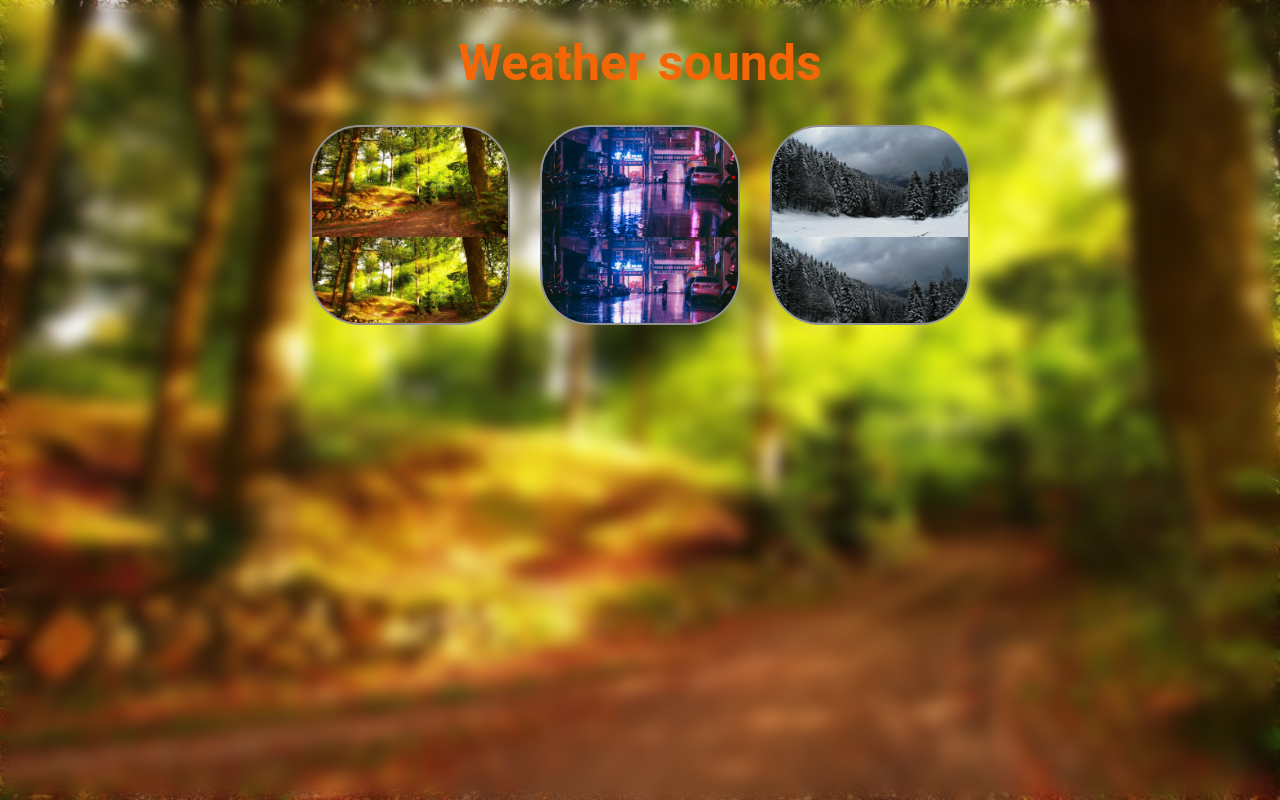
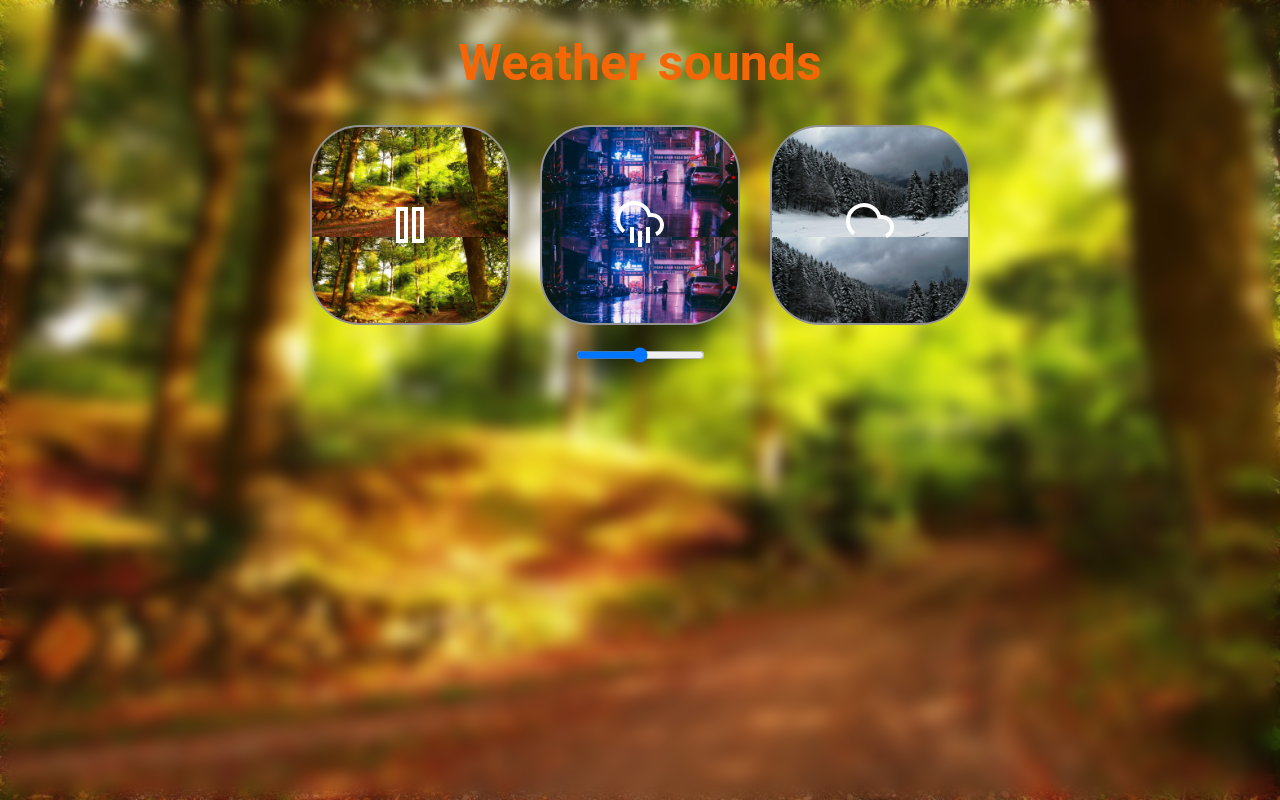
Before and after one commit to MelWttr/Weather-sounds, a website built with webpack: page public/index.html in a window 1280 px wide. Both pictures are taken after a click on the button 410 px from the left and 225 px from the top of the page. Built offline with nearby package versions, Linux system fonts and the light colour scheme.

Commit message:
feat: добавляет аудио и слайдер громкости
добавляет смену аудио и фона по нажатию кнопки
добавляет слайдер громкости

```diff
--- a/public/index.html
+++ b/public/index.html
@@ -4,13 +4,16 @@
 		<meta charset="UTF-8" />
 		<meta name="viewport" content="width=device-width, initial-scale=1.0" />
 		<title>Weather sounds</title>
+		<link rel="preload" href="./assets/img/winter-bg.jpg" as="image">
+		<link rel="preload" href="./assets/img/summer-bg.jpg" as="image">
+		<link rel="preload" href="./assets/img/rainy-bg.jpg" as="image">
 	</head>
-	<body>
+	<body class="summer">
 		<main class="main">
 			<h1 class="main-title">Weather sounds</h1>
 			<ul class="weather-list">
 				<li class="weather-item">
-					<button class="weather-button summer">
+					<button class="weather-button summer" data-id="summer" type="button">
                         <svg class="play summer-icon" aria-hidden="true">
                             <use xlink:href="#sun"></use>
                         </svg>
@@ -20,7 +23,7 @@
 					</button>
 				</li>
 				<li class="weather-item">
-					<button class="weather-button autumn">
+					<button class="weather-button autumn" data-id="autumn" type="button">
                         <svg class="play rain-icon" aria-hidden="true">
                             <use xlink:href="#cloud-rain"></use>
                         </svg>
@@ -30,7 +33,7 @@
                     </button>
 				</li>
 				<li class="weather-item">
-					<button class="weather-button winter">
+					<button class="weather-button winter" data-id="winter" type="button">
                         <svg class="play snow-icon" aria-hidden="true">
                             <use xlink:href="#cloud-snow"></use>
                         </svg>
@@ -40,6 +43,10 @@
                     </button>
 				</li>
 			</ul>
+			<div class="volume-bar">
+				<input type="range" id="volume" name="volume" min="0" max="100" />
+			</div>
+
 		</main>
 	</body>
 </html>
--- a/src/css/index.scss
+++ b/src/css/index.scss
@@ -8,7 +8,6 @@
     font-style: normal;
     height: 100vh;
     background-size: cover;
-    background-image: url('../assets/img/summer-bg.jpg');
 }
 
 .main {
@@ -64,4 +63,21 @@
         width: 48px;
         height: 48px;
     }
+    &.active {
+        & > .play {
+            display: none;
+        }
+
+        & > .pause {
+            display: block;
+        }
+    }
 }
+
+.volume-bar {
+    margin-top: 20px;
+
+    & input {
+        cursor: pointer;
+    }
+}
--- a/src/index.js
+++ b/src/index.js
@@ -1 +1,65 @@
 import './css/index.scss';
+/* eslint-disable */
+import rain from './assets/icons/cloud-rain.svg';
+import snow from './assets/icons/cloud-snow.svg';
+import sun from './assets/icons/sun.svg';
+import pause from './assets/icons/pause.svg';
+/* eslint-enable */
+
+const getMp3File = (key) => `./assets/sounds/${key}.mp3`;
+const getBackgroundUrl = (key) => `./assets/img/${key}-bg.jpg`;
+
+const volume = document.querySelector('.volume-bar input');
+
+const buttonsList = document.querySelector('.weather-list');
+
+const weatherData = {
+	summer: {
+		audio: new Audio(getMp3File('summer')),
+		bg: getBackgroundUrl('summer'),
+	},
+	autumn: {
+		audio: new Audio(getMp3File('rain')),
+		bg: getBackgroundUrl('rainy'),
+	},
+	winter: {
+		audio: new Audio(getMp3File('winter')),
+		bg: getBackgroundUrl('winter'),
+	},
+};
+document.body.style.backgroundImage = `url(${weatherData.summer.bg})`;
+
+
+let currentBtn = null;
+let currentAudio = null;
+
+buttonsList.addEventListener('click', ({ target }) => {
+	const button = target.closest('.weather-button');
+	if (!button) {
+		return;
+	}
+	const currentWeather = weatherData[button.dataset.id];
+	if (button.classList.contains('active')) {
+		currentAudio.pause();
+		button.classList.remove('active');
+		return;
+	} else if (button === currentBtn) {
+		currentAudio.play();
+		button.classList.add('active');
+	} else {
+		if (currentBtn) {
+			const activeId = currentBtn.dataset.id;
+			currentBtn.classList.remove('active');
+			weatherData[activeId].audio.pause();
+			weatherData[activeId].audio.currentTime = 0;
+		}
+		button.classList.add('active');
+		currentBtn = button;
+		currentAudio = currentWeather.audio;
+		document.body.style.backgroundImage = `url(${currentWeather.bg})`;
+		currentAudio.volume = +volume.value / 100;
+		currentAudio.play();
+	}
+});
+
+volume.addEventListener('change', ({ target }) => (currentAudio.volume = +target.value / 100));
```
